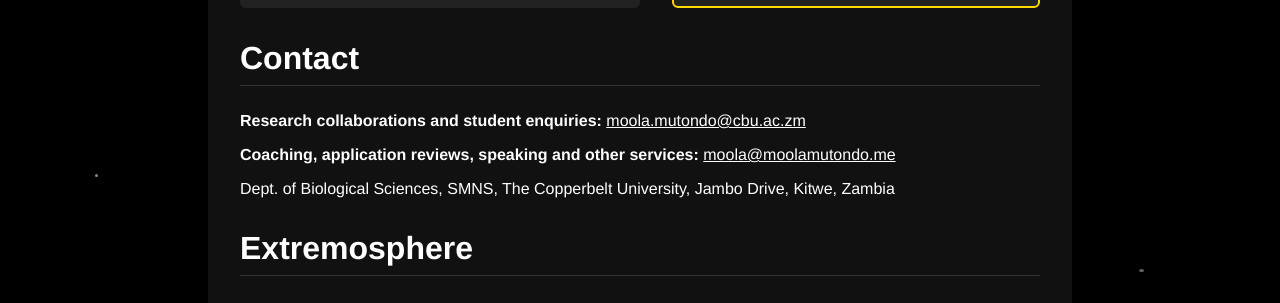
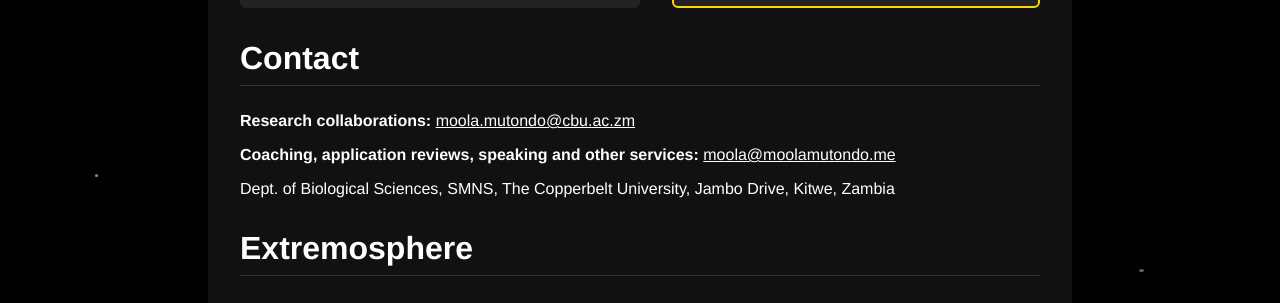
Before and after one commit to mmutondo/mmutondo.github.io, a Jekyll site: the page astrobiolab.html, which Jekyll copies as it is, in a window 1280 px wide. Shown: the part 1417-1720 px from the top of the page. Built offline with Jekyll 4.4.1, drawn with Linux system fonts in a browser that asks for light colours.

Commit message:
Contact: CBU email for research collaborations only
Co-Authored-By: Claude Opus 5.5 <noreply@anthropic.com>
Claude-Session: https://claude.ai/code/session_01EKxmyYRq7mLFGH3PZjXeWp

```diff
--- a/astrobiolab.html
+++ b/astrobiolab.html
@@ -468,7 +468,7 @@
 
     <section id="contact">
       <h2>Contact</h2>
-      <p><strong>Research collaborations and student enquiries:</strong> <a href="mailto:moola.mutondo@cbu.ac.zm" style="color:#fff; text-decoration:underline;">moola.mutondo@cbu.ac.zm</a></p>
+      <p><strong>Research collaborations:</strong> <a href="mailto:moola.mutondo@cbu.ac.zm" style="color:#fff; text-decoration:underline;">moola.mutondo@cbu.ac.zm</a></p>
       <p><strong>Coaching, application reviews, speaking and other services:</strong> <a href="mailto:moola@moolamutondo.me" style="color:#fff; text-decoration:underline;">moola@moolamutondo.me</a></p>
       <p>Dept. of Biological Sciences, SMNS, The Copperbelt University, Jambo Drive, Kitwe, Zambia</p>
     </section>
```
